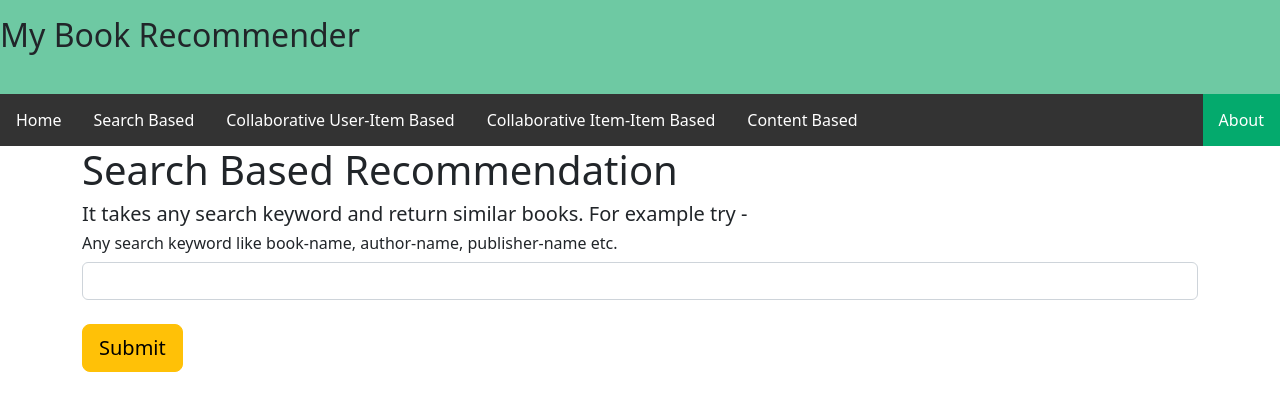
After one commit to Gulzar-khan/recommendation-Project, a Flask app: page /search in a window 1280 px wide. The commit adds this page. Shown: the top 411 px of the page. Run offline with Flask 2, Linux system fonts and the light colour scheme; parts of the project's set-up code (start-up, migrations or seed data) failed here and were passed over.

Commit message:
make it better

```diff
--- a/app.py
+++ b/app.py
@@ -8,9 +8,15 @@ import numpy as np
 import pandas as pd
 from sklearn.metrics.pairwise import cosine_similarity
 
+import nltk
+nltk.download('stopwords')
+import string
+from nltk.corpus import stopwords
+from nltk.stem.snowball import SnowballStemmer
 
 
-top_selling_df = pickle.load(open('top_selling.pkl', 'rb'))
+
+top_selling_df=pickle.load(open('top_selling.pkl','rb'))
 top_books = pickle.load(open('top_books.pkl', 'rb'))
 # for collaborative
 collab_user1 = pickle.load(open('collab_user1.pkl', 'rb'))
@@ -23,6 +29,10 @@ books_with_image = pickle.load(open('books_with_image.pkl', 'rb'))
 title_matrix = pickle.load(open('title_matrix.pkl', 'rb'))
 features = pickle.load(open('features.pkl', 'rb'))
 book4 = pickle.load(open('book4.pkl', 'rb'))
+
+# search base
+book_with_tags_image = pickle.load(open('book_with_tags_image.pkl', 'rb'))
+
 
 
 
@@ -147,9 +157,60 @@ def content():
 
 
 
+
+@app.route('/search')
+def collab_ui5():
+    return render_template('search.html')
+@app.route('/search_1',methods=["post"])
+
+# def stemming(text):
+#     # '''a function which stems each word in the given text'''
+#     text = [stemmer.stem(word) for word in text.split()]
+#     return " ".join(text)
+def search():
+    user_input=request.form.get('user_input4')
+    text=user_input
+    sw = stopwords.words('english')
+    # displaying the stopwords
+    # np.array(sw)
+    # Making necessory function for applying on tags column for better results
+    '''a function for removing punctuation'''
+    # replacing the punctuations with no space,
+    # which in effect deletes the punctuation marks
+    translator = str.maketrans('', '', string.punctuation)
+    # return the text stripped of punctuation marks
+    text = text.translate(translator)
+    '''a function for removing the stopword'''
+    # removing the stop words and lowercasing the selected words
+    text = [word.lower() for word in text.split() if word.lower() not in sw]
+    # joining the list of words with space separator
+    text = " ".join(text)
+    # create an object of stemming function
+    stemmer = SnowballStemmer(language='english')
+    '''a function which stems each word in the given text'''
+    text = [stemmer.stem(word) for word in text.split()]
+    res = " ".join(text)
+
+    mask = book_with_tags_image['tags'].str.contains(res, case=False, na=False)
+    recom_df=book_with_tags_image[mask]
+    data4 = []
+    for i in recom_df.values.tolist():
+        data4.append(i)
+    return render_template('search.html', data=data4)
+# render_template('search.html', data=user_input)
+
+
+
+
+
+
+
+
 @app.route('/about')
 def collab_ui4():
     return render_template('about.html')
+
+
 
 
 
--- a/requirements.txt
+++ b/requirements.txt
@@ -4,3 +4,4 @@ pandas
 gunicorn
 sklearn
 scikit-learn
+nltk
--- a/templates/about.html
+++ b/templates/about.html
@@ -55,9 +55,11 @@ li a:hover:not(.active) {
 
 <ul>
   <li><a href="/">Home</a></li>
+            <li><a href="/search">Search Based</a></li>
   <li><a href="/collab">Collaborative User-Item Based </a></li>
   <li><a href="/collab2">Collaborative Item-Item Based</a></li>
     <li><a href="/content">Content Based</a></li>
+
 
   <li style="float:right"><a class="active" href="/about">About</a></li>
 </ul>
--- a/templates/collab2.html
+++ b/templates/collab2.html
@@ -55,9 +55,11 @@ li a:hover:not(.active) {
 
 <ul>
   <li><a href="/">Home</a></li>
+            <li><a href="/search">Search Based</a></li>
   <li><a href="/collab">Collaborative User-Item Based </a></li>
   <li><a href="/collab2">Collaborative Item-Item Based</a></li>
       <li><a href="/content">Content Based</a></li>
+
 
   <li style="float:right"><a class="active" href="/about">About</a></li>
 </ul>
@@ -66,9 +68,9 @@ li a:hover:not(.active) {
             <div class="container">
                 <div class="row">
                     <div class="col-md-12">
-                        <h1>Collaborative (Item-Item based)</h1>
+                        <h1>Collaborative (Item-Item based) Recommendation</h1>
                         <h5>It takes Book Name and return similar User's interacted books.
-                        for example try - </h5><h6>Harry Potter and the Sorcerer's Stone (Book 1) , The Kitchen God's Wife ,
+                        For example try - </h5><h6>Harry Potter and the Sorcerer's Stone (Book 1) , The Kitchen God's Wife ,
                             Babylon Revisited : And Other Stories , 2nd Chance , Year of Wonders , Zoya  etc.</h6>
                         <form action="/collab_2" method="post">
                             <input name="user_input2" type="text" class="form-control"><br>
--- a/templates/content.html
+++ b/templates/content.html
@@ -55,9 +55,11 @@ li a:hover:not(.active) {
 
 <ul>
   <li><a href="/">Home</a></li>
+            <li><a href="/search">Search Based</a></li>
   <li><a href="/collab">Collaborative User-Item Based </a></li>
   <li><a href="/collab2">Collaborative Item-Item Based</a></li>
     <li><a href="/content">Content Based</a></li>
+
 
   <li style="float:right"><a class="active" href="/about">About</a></li>
 </ul>
@@ -66,9 +68,9 @@ li a:hover:not(.active) {
             <div class="container">
                 <div class="row">
                     <div class="col-md-12">
-                        <h1>Content Based</h1>
+                        <h1>Content Based Recommendation</h1>
                         <h5>It takes Book Name and return similar books.
-                        for example try - </h5><h6>Three Blind Mice and Other Stories , Read This and Tell Me What It Says : Stories (Bard Book) ,
+                        For example try - </h5><h6>Three Blind Mice and Other Stories , Read This and Tell Me What It Says : Stories (Bard Book) ,
                             Babylon Revisited : And Other Stories </h6>
                         <form action="/content_1" method="post">
                             <input name="user_input3" type="text" class="form-control"><br>
--- a/templates/index.html
+++ b/templates/index.html
@@ -2,7 +2,7 @@
 <html lang="en">
 <head>
     <meta charset="UTF-8">
-    <title>Book Recommedation System</title>
+    <title>Book Recommendation System</title>
 <!--    minimized css from bootstrap cdn- https://getbootstrap.com/docs/5.2/getting-started/download/-->
     <link href="https://cdn.jsdelivr.net/npm/bootstrap@5.2.2/dist/css/bootstrap.min.css" rel="stylesheet" integrity="sha384-Zenh87qX5JnK2Jl0vWa8Ck2rdkQ2Bzep5IDxbcnCeuOxjzrPF/et3URy9Bv1WTRi" crossorigin="anonymous">
 
@@ -55,9 +55,11 @@ li a:hover:not(.active) {
 
 <ul>
   <li><a href="/">Home</a></li>
+            <li><a href="/search">Search Based</a></li>
   <li><a href="/collab">Collaborative User-Item Based </a></li>
   <li><a href="/collab2">Collaborative Item-Item Based</a></li>
         <li><a href="/content">Content Based</a></li>
+
 
   <li style="float:right"><a class="active" href="/about">About</a></li>
 </ul>
--- /dev/null
+++ b/templates/search.html
@@ -0,0 +1,109 @@
+<!DOCTYPE html>
+<html lang="en">
+<head>
+    <meta charset="UTF-8">
+    <title>Book Recommedation System</title>
+<!--    minimized css from bootstrap cdn- https://getbootstrap.com/docs/5.2/getting-started/download/-->
+    <link href="https://cdn.jsdelivr.net/npm/bootstrap@5.2.2/dist/css/bootstrap.min.css" rel="stylesheet" integrity="sha384-Zenh87qX5JnK2Jl0vWa8Ck2rdkQ2Bzep5IDxbcnCeuOxjzrPF/et3URy9Bv1WTRi" crossorigin="anonymous">
+
+</head>
+<body,"background-color:pink">
+
+<nav class="navbar", style="background-color:#00a15e91">
+<h2> <p class="navbar -brand">My Book Recommender</p></h2>
+</nav>
+
+
+
+<style>
+div.a {
+  white-space: nowrap;
+  width: 100px;
+  overflow: hidden;
+  text-overflow: ellipsis;
+}
+ul {
+  list-style-type: none;
+  margin: 0;
+  padding: 0;
+  overflow: hidden;
+  background-color: #333;
+}
+
+li {
+  float: left;
+}
+
+li a {
+  display: block;
+  color: white;
+  text-align: center;
+  padding: 14px 16px;
+  text-decoration: none;
+}
+
+li a:hover:not(.active) {
+  background-color: #111;
+}
+
+.active {
+  background-color: #04AA6D;
+}
+</style>
+</head>
+<body>
+
+<ul>
+  <li><a href="/">Home</a></li>
+        <li><a href="/search">Search Based</a></li>
+  <li><a href="/collab">Collaborative User-Item Based </a></li>
+  <li><a href="/collab2">Collaborative Item-Item Based</a></li>
+    <li><a href="/content">Content Based</a></li>
+
+  <li style="float:right"><a class="active" href="/about">About</a></li>
+</ul>
+    <div>
+        <div>
+            <div class="container">
+                <div class="row">
+                    <div class="col-md-12">
+                        <h1>Search Based Recommendation</h1>
+                        <h5>It takes any search keyword and return similar books.
+                        For example try - </h5><h6>Any search keyword like book-name, author-name, publisher-name etc. </h6>
+                        <form action="/search_1" method="post">
+                            <input name="user_input4" type="text" class="form-control"><br>
+                            <input type="submit" class="btn btn-lg btn-warning" >
+                        </form>
+<!--                        <form action="/content_1" method="post">-->
+<!--  <label for="fname">First name:</label>-->
+<!--  <input type="text" id="fname" name="fname"><br><br>-->
+<!--&lt;!&ndash;  <label for="lname">Last name:</label>&ndash;&gt;-->
+<!--&lt;!&ndash;  <input type="text" id="lname" name="lname"><br><br>&ndash;&gt;-->
+<!--  <input type="submit" value="Submit">-->
+<!--</form>-->
+                    </div>
+
+        {% if data %}
+                {% for j in data %}
+
+                    <div class="col-md-2" style="margin-top:30px">
+                        <div class="card">
+                            <div class="card-body">
+                                <img class="card-img-top" src="{{ j[6] }}">
+                                <h5> {{ j[1] }} </h5>
+                                <p>Author-{{ j[2] }}</p>
+                                <div>Publisher- {{ j[4] }}</div>
+                                <p>Year- {{ j[3] }}</p>
+                            </div>
+                        </div>
+                    </div>
+                {% endfor %}
+
+        {% endif %}
+
+    </div>
+
+
+</div>
+</body>
+</html>
```
Also changed, not shown: templates/collab.html (+4 -3 lines), 2 other files.
